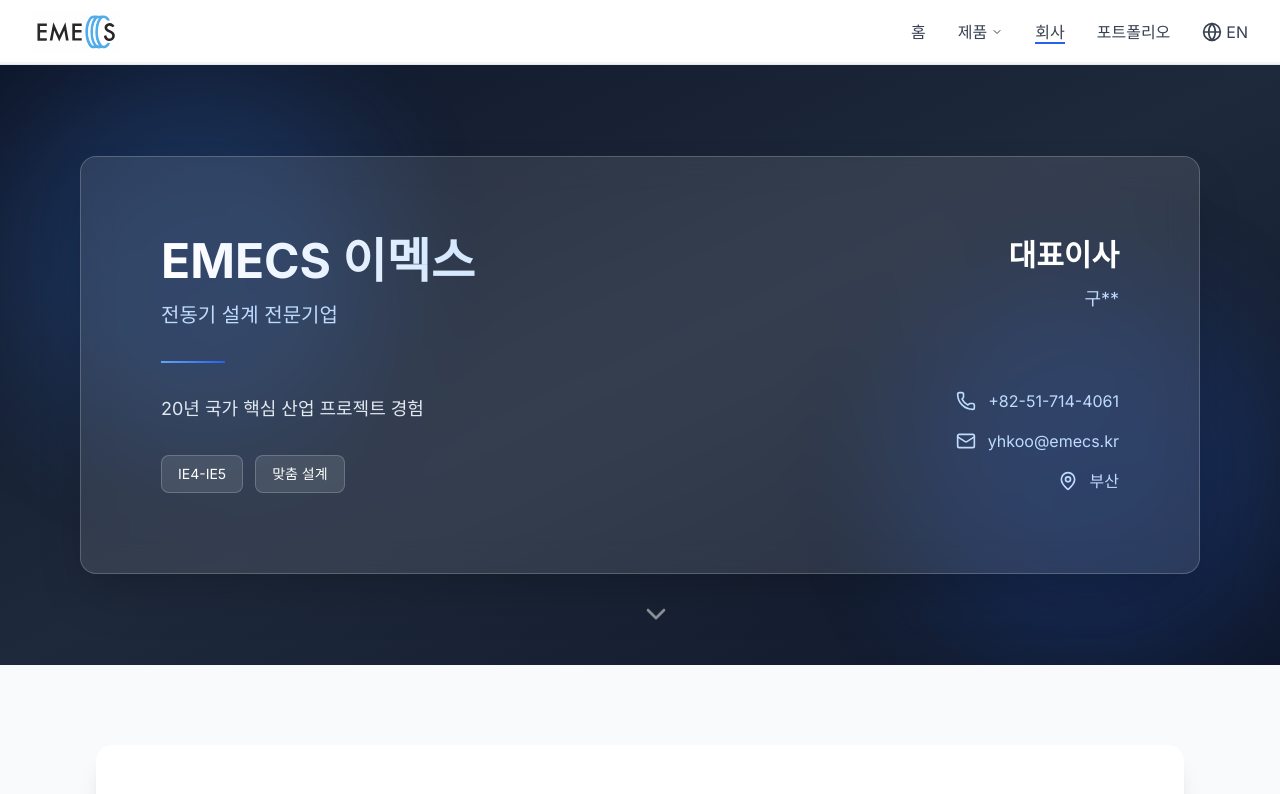
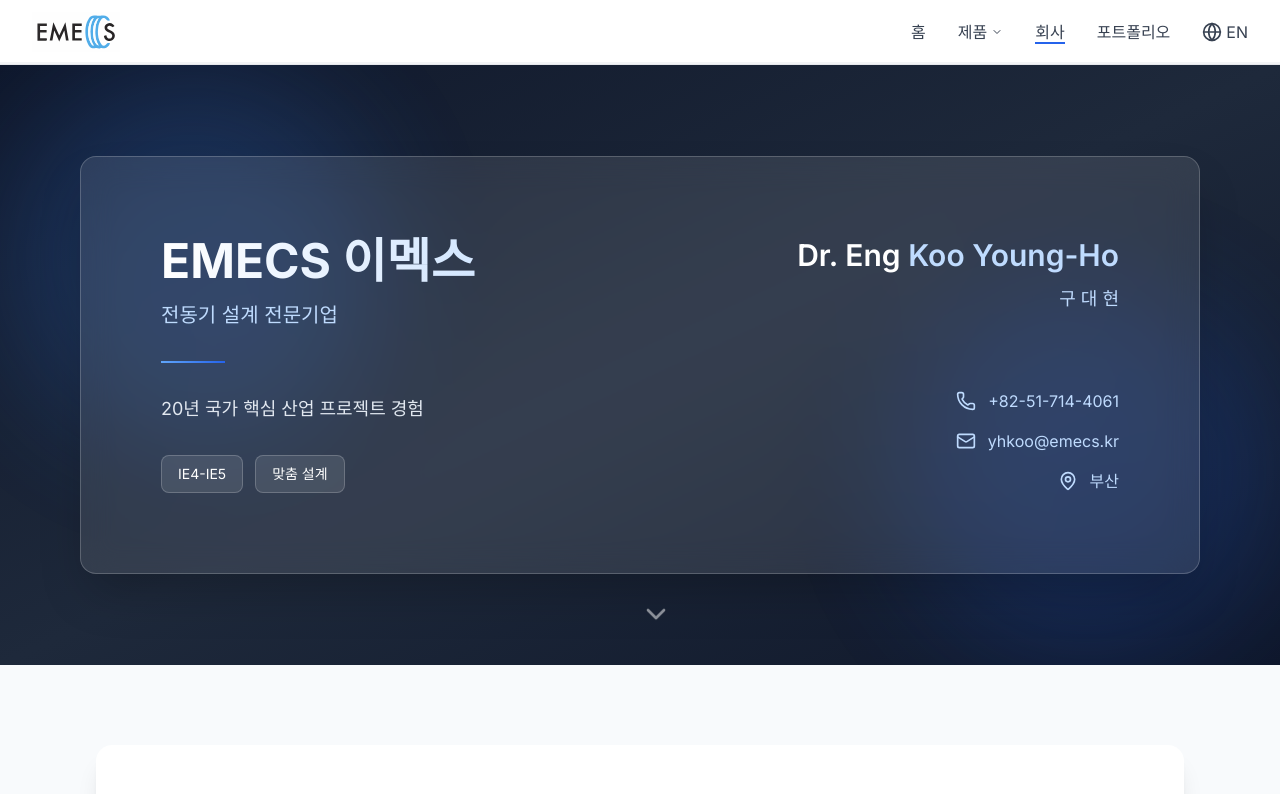
Before and after one commit to AugustineKdu/emecs_web, a Next.js app: page /about in a window 1280 px wide. Shown: the top 794 px of the page. Built offline with nearby package versions, Linux system fonts and the light colour scheme.

Commit message:
testing1

```diff
--- a/src/components/company/CompanyAboutSection.tsx
+++ b/src/components/company/CompanyAboutSection.tsx
@@ -29,13 +29,7 @@ export function CompanyAboutSection() {
                 'We design ultra-high efficiency IE4-IE5 motors. From 3-phase induction motors to high-speed motors and next-generation WFSM, we provide customized solutions for various industries.'
             )
         },
-        // {
-        //     question: t('신생 기업인데 믿을 수 있나요?', 'Can we trust a new company?'),
-        //     answer: t(
-        //         '회사는 새롭지만 기술은 검증되었습니다. 창업자는 산업통상자원부 기술 자문위원으로 활동하며, 다수의 특허를 보유한 전동기 설계 전문가입니다.',
-        //         'The company is new, but the technology is proven. The founder is a technical advisor to the Ministry of Trade and a motor design expert with multiple patents.'
-        //     )
-        // },
+
         {
             question: t('프로젝트 진행 과정은 어떻게 되나요?', 'What is the project process?'),
             answer: t(
@@ -95,10 +89,10 @@ export function CompanyAboutSection() {
                             <div className="flex flex-col justify-between lg:text-right">
                                 <div>
                                     <p className="text-2xl md:text-3xl font-semibold mb-3">
-                                        {t('대표이사', 'CEO')}
+                                        {t('Dr. Eng', 'Dr. Eng')} <span className="text-blue-200">Koo Young-Ho</span>
                                     </p>
                                     <p className="text-lg text-blue-200 mb-8">
-                                        {t('구**', 'Koo**')}
+                                        {t('구 대 현', 'Dae-Hyun Koo')}
                                     </p>
                                 </div>
 
```
